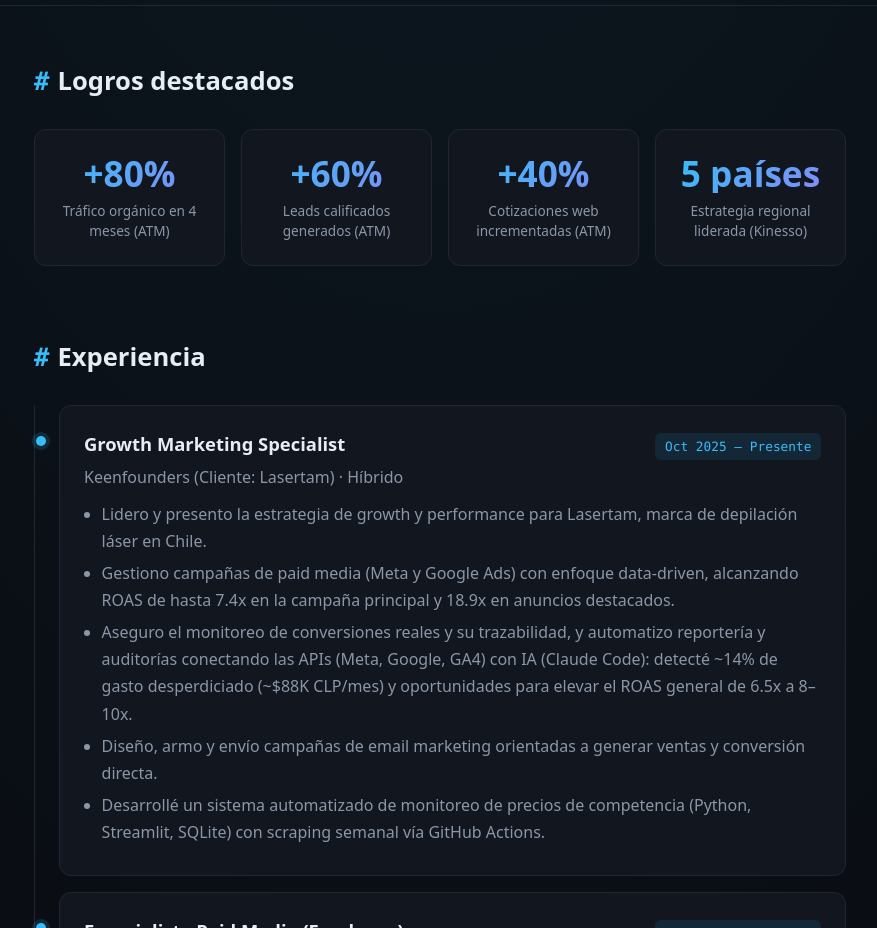
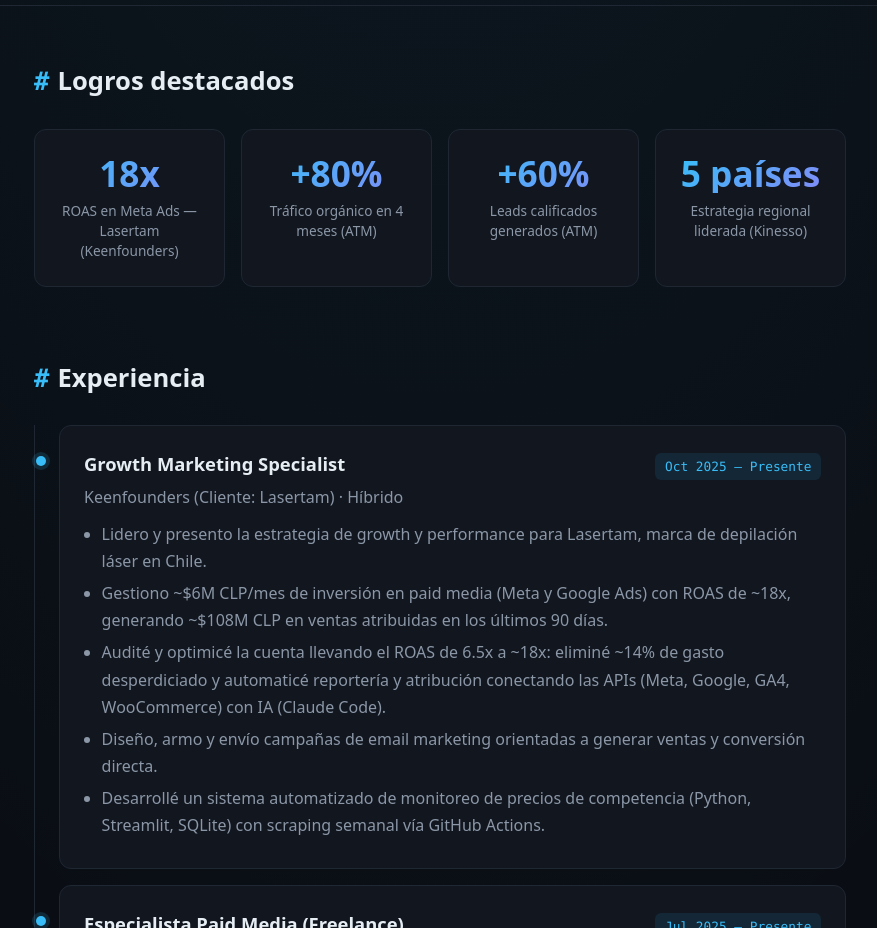
Before and after one commit to argeniszamora/argeniszamora.github.io, a React (Vite) app: page / in a window 1280 px wide. Shown: the part 700-1628 px from the top of the page, without its empty margins (200-1077 px from the left). Built offline with nearby package versions, Linux system fonts and the light colour scheme.

Commit message:
Logros con datos reales y frescos: ROAS 18x, ventas atribuidas

```diff
--- a/src/cvData.js
+++ b/src/cvData.js
@@ -27,9 +27,9 @@
 
   // ---- Logros destacados (métricas grandes) ----
   logros: [
+    { valor: "18x", texto: "ROAS en Meta Ads — Lasertam (Keenfounders)" },
     { valor: "+80%", texto: "Tráfico orgánico en 4 meses (ATM)" },
     { valor: "+60%", texto: "Leads calificados generados (ATM)" },
-    { valor: "+40%", texto: "Cotizaciones web incrementadas (ATM)" },
     { valor: "5 países", texto: "Estrategia regional liderada (Kinesso)" },
   ],
 
@@ -41,8 +41,8 @@
       periodo: "Oct 2025 – Presente",
       descripcion: [
         "Lidero y presento la estrategia de growth y performance para Lasertam, marca de depilación láser en Chile.",
-        "Gestiono campañas de paid media (Meta y Google Ads) con enfoque data-driven, alcanzando ROAS de hasta 7.4x en la campaña principal y 18.9x en anuncios destacados.",
-        "Aseguro el monitoreo de conversiones reales y su trazabilidad, y automatizo reportería y auditorías conectando las APIs (Meta, Google, GA4) con IA (Claude Code): detecté ~14% de gasto desperdiciado (~$88K CLP/mes) y oportunidades para elevar el ROAS general de 6.5x a 8–10x.",
+        "Gestiono ~$6M CLP/mes de inversión en paid media (Meta y Google Ads) con ROAS de ~18x, generando ~$108M CLP en ventas atribuidas en los últimos 90 días.",
+        "Audité y optimicé la cuenta llevando el ROAS de 6.5x a ~18x: eliminé ~14% de gasto desperdiciado y automaticé reportería y atribución conectando las APIs (Meta, Google, GA4, WooCommerce) con IA (Claude Code).",
         "Diseño, armo y envío campañas de email marketing orientadas a generar ventas y conversión directa.",
         "Desarrollé un sistema automatizado de monitoreo de precios de competencia (Python, Streamlit, SQLite) con scraping semanal vía GitHub Actions.",
       ],
```
